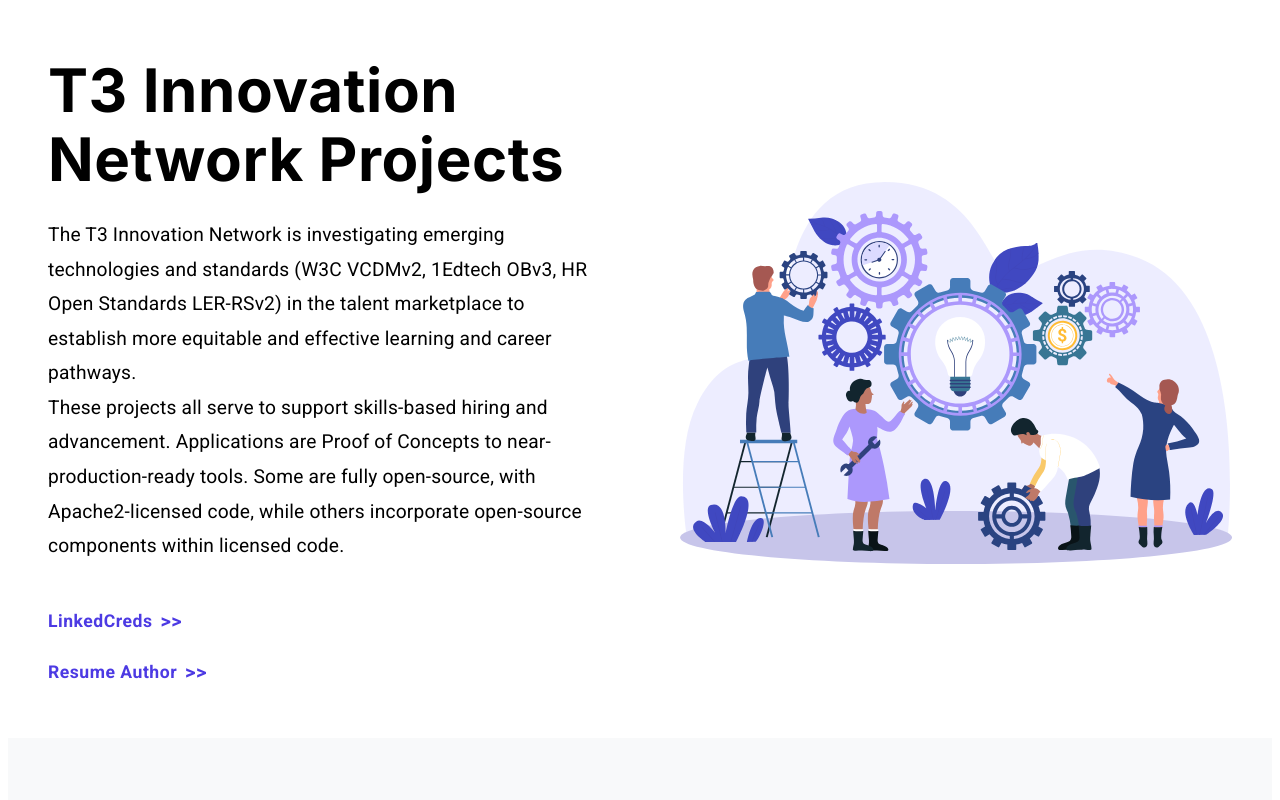
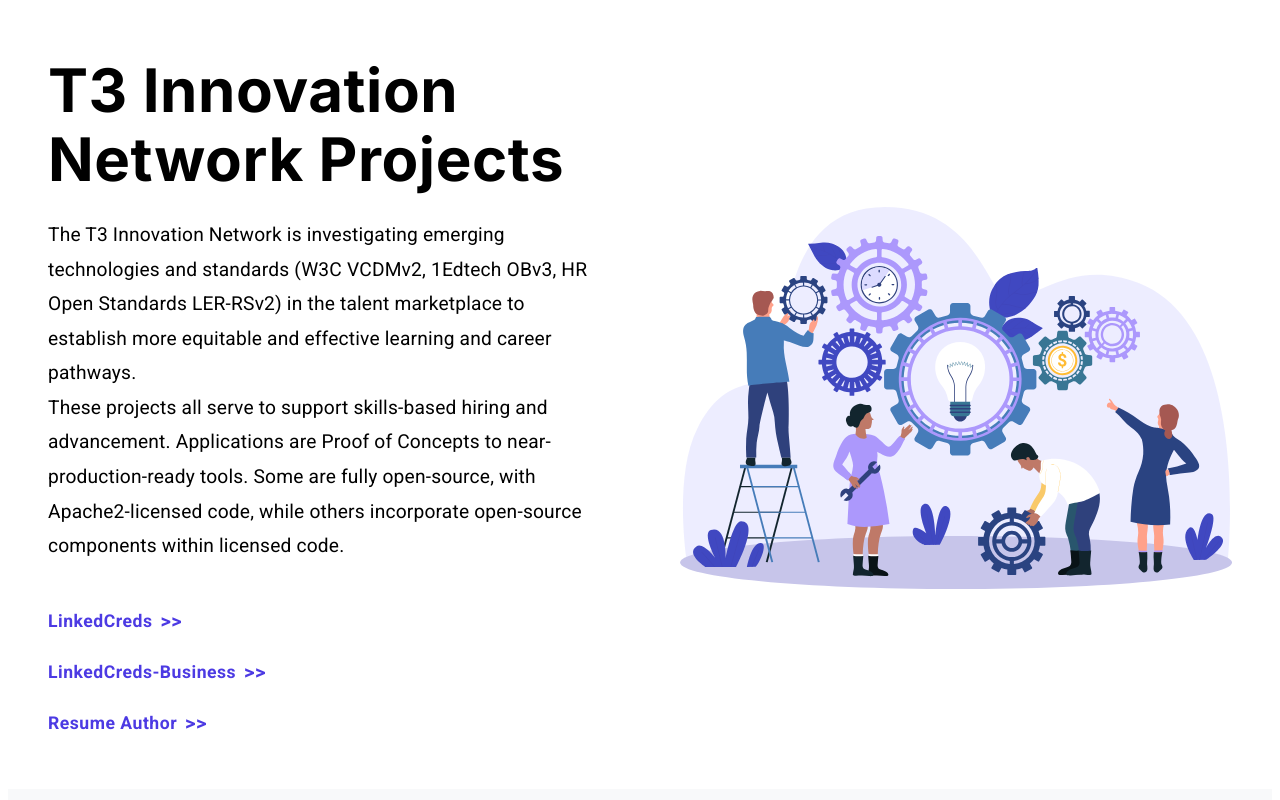
Before and after one commit to Cooperation-org/allskillscount, a React (Vite) app: page / in a window 1280 px wide. Shown: the top 800 px of the page. Built offline with nearby package versions, Linux system fonts and the light colour scheme.

Commit message:
added business enhancement in hero section

```diff
--- a/src/pages/Home.tsx
+++ b/src/pages/Home.tsx
@@ -70,6 +70,10 @@
                   {
                     href: 'https://linkedcreds.allskillscount.org/',
                     label: 'LinkedCreds'
+                  },
+                  {
+                    href: 'https://linked-creds-author-businees-enhancement.vercel.app/',
+                    label: 'LinkedCreds-Business'
                   },
                   {
                     href: 'https://resume.allskillscount.org/',
```
